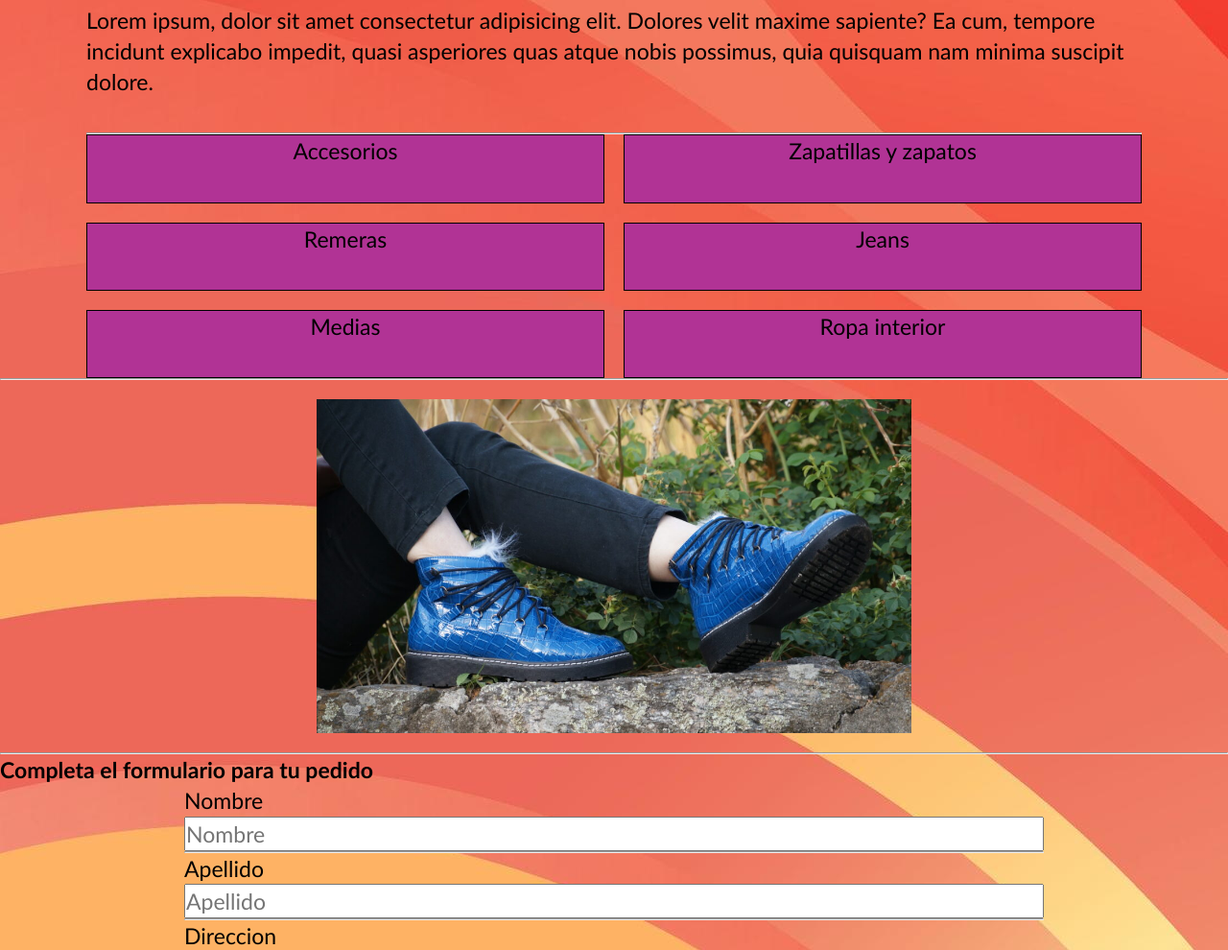
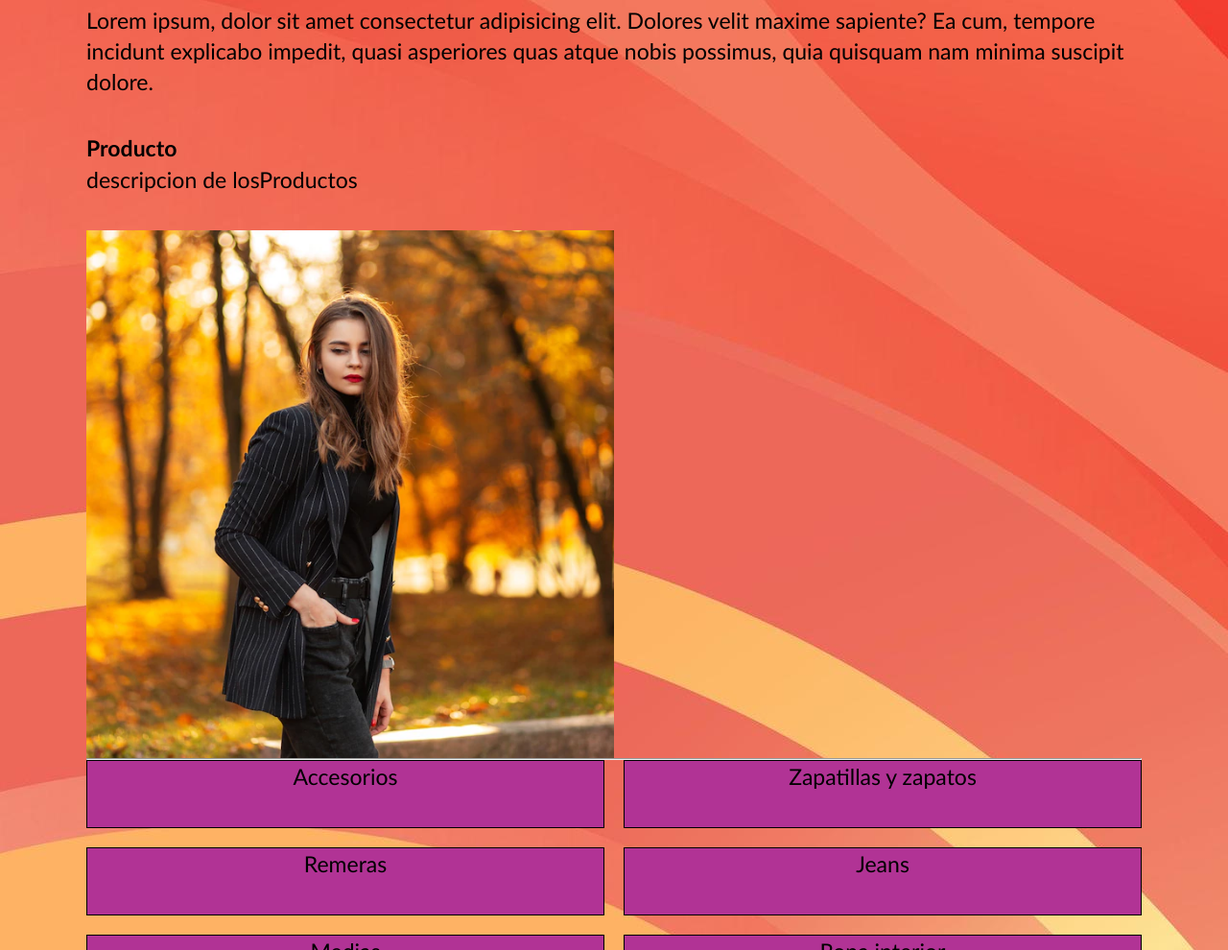
Before and after one commit to prily22/ropaeindumentaria, a plain HTML site: page index.html in a window 1280 px wide. Shown: the part 257-1247 px from the top of the page at 96% size. Drawn offline with Linux system fonts and the light colour scheme.

Commit message:
website version 2.0 en mi-rama

```diff
--- a/index.html
+++ b/index.html
@@ -34,6 +34,15 @@
         <p>Lorem ipsum, dolor sit amet consectetur adipisicing elit. Dolores velit maxime sapiente? Ea cum, tempore incidunt explicabo impedit, quasi asperiores quas atque nobis possimus, quia quisquam nam minima suscipit dolore.</p>
     </div>
 
+    <section>
+        <article>
+            <h2>Producto</h2>
+            <p>descripcion de losProductos</p>
+            <div>
+            <img src="./img/mujermodelo.webp"alt="">
+            </div>
+        </article>
+    </section>
 </main>
 
     <hr>
@@ -82,8 +91,7 @@
     <!---Imagen principal-->
     <hr>
     <div class="center">
-    <img src="img/calzados.jpg"alt="">
-    </div>
+    <img src="img/calzados.jpg"alt=""></div>
     <hr>
     <!--Formulario para completar-->
     <h2>Completa el formulario para tu pedido</h2>
```
Also changed, not shown: img/mujermodelo.webp (added).
